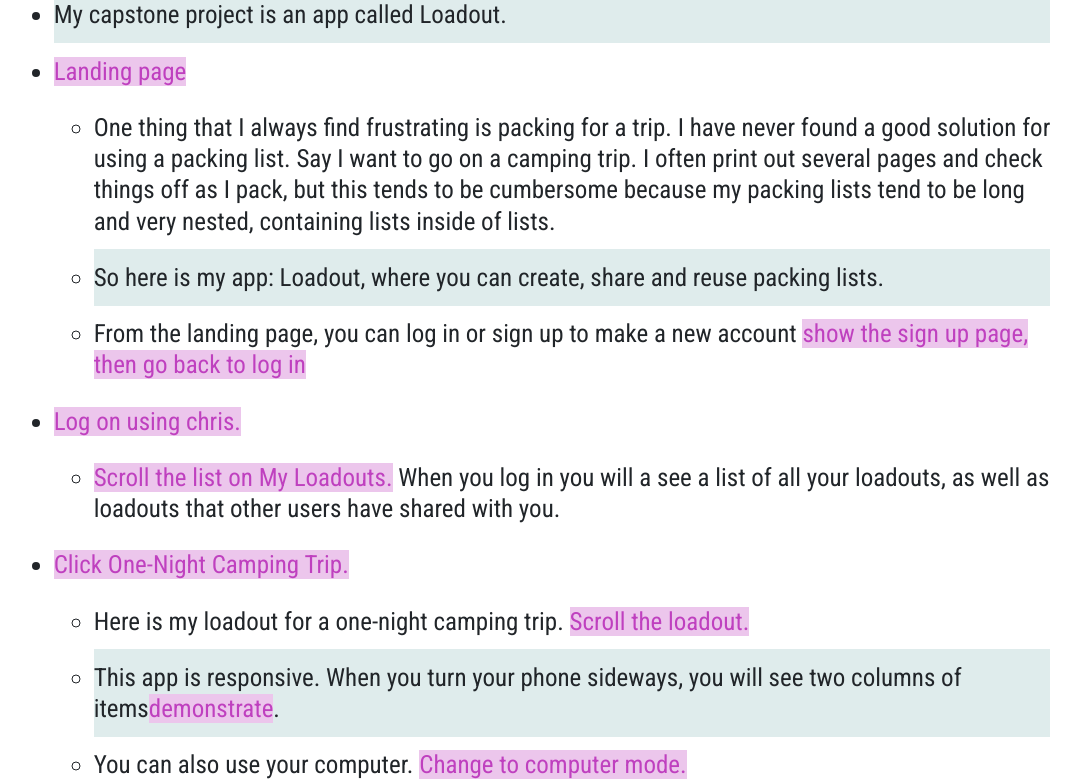
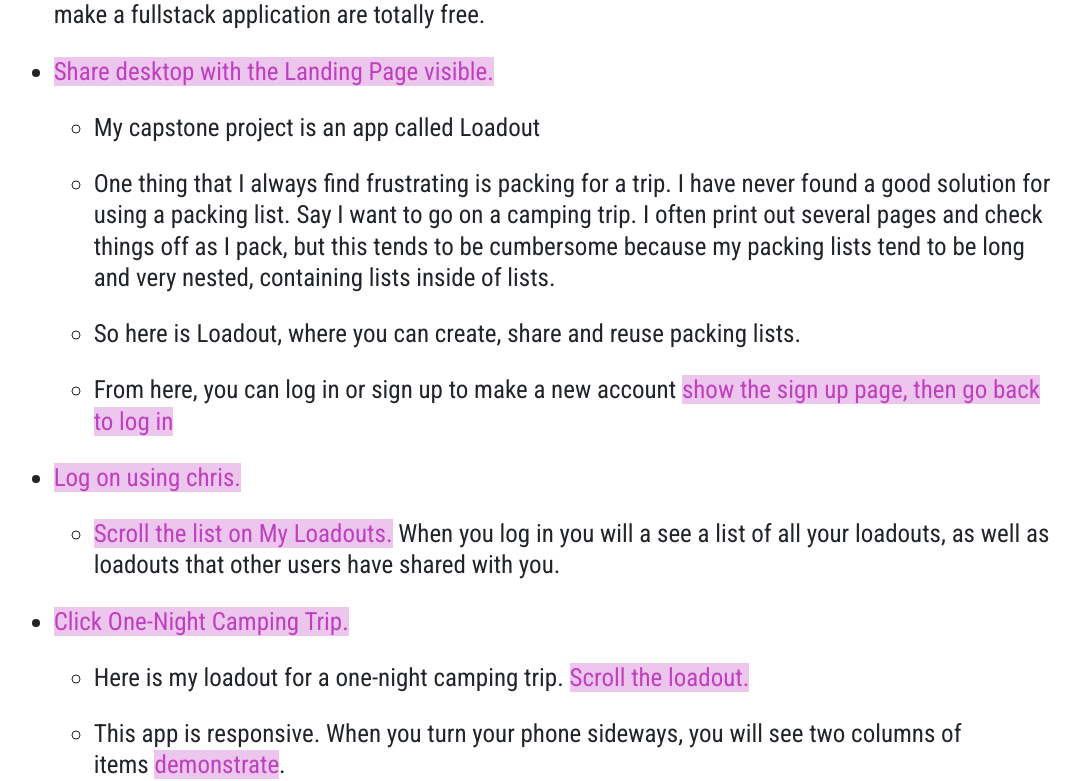
Before and after one commit to Chris-Fortier/loadout-fullstack, a React (Create React App) app in the folder client/: page /presentation in a window 1280 px wide. Shown: the part 932-1713 px from the top of the page, without its empty margins (108-1189 px from the left). Built offline with nearby package versions, Linux system fonts and the light colour scheme.

Commit message:
apply minor updates to presentation script

```diff
--- a/client/src/components/pages/Presentation.js
+++ b/client/src/components/pages/Presentation.js
@@ -31,6 +31,11 @@ export default function StyleTester() {
                </ul>
                <h2>Presentation Notes</h2>
                <ul>
+                  <li>
+                     <span className="presentation-action">
+                        Share camera and audio.
+                     </span>
+                  </li>
                   <li>I’m Chris Fortier.</li>
                   <li>
                      My background includes working on video games as an artist
@@ -45,11 +50,13 @@ export default function StyleTester() {
                      libraries required to make a fullstack application are
                      totally free.
                   </li>
-                  <li>My capstone project is an app called Loadout.</li>
                   <li>
-                     <span className="presentation-action">Landing page</span>
+                     <span className="presentation-action">
+                        Share desktop with the Landing Page visible.
+                     </span>
                   </li>
                   <ul>
+                     <li>My capstone project is an app called Loadout</li>
                      <li>
                         One thing that I always find frustrating is packing for
                         a trip. I have never found a good solution for using a
@@ -60,12 +67,12 @@ export default function StyleTester() {
                         inside of lists.
                      </li>
                      <li>
-                        So here is my app: Loadout, where you can create, share
-                        and reuse packing lists.
+                        So here is Loadout, where you can create, share and
+                        reuse packing lists.
                      </li>
                      <li>
-                        From the landing page, you can log in or sign up to make
-                        a new account{" "}
+                        From here, you can log in or sign up to make a new
+                        account{" "}
                         <span className="presentation-action">
                            show the sign up page, then go back to log in
                         </span>
@@ -100,7 +107,7 @@ export default function StyleTester() {
                      </li>
                      <li>
                         This app is responsive. When you turn your phone
-                        sideways, you will see two columns of items
+                        sideways, you will see two columns of items&nbsp;
                         <span className="presentation-action">demonstrate</span>
                         .
                      </li>
@@ -248,7 +255,7 @@ export default function StyleTester() {
                         you can assign them different permissions, depending on
                         what you want them to be able to do, such as being able
                         to pack and unpack; edit the loadout; or have admin
-                        privileges.
+                        privileges.&nbsp;
                         <span className="presentation-action">
                            Uncheck the first two, save changes, then click the
                            remove button to remove the new user.
@@ -269,11 +276,7 @@ export default function StyleTester() {
                         </span>
                      </li>
                   </ul>
-                  <li>
-                     <span className="presentation-action">
-                        Click to log out
-                     </span>
-                  </li>
+                  <li className="presentation-action">Click to log out</li>
                   <ul>
                      <li>And that is Loadout</li>
                      <li>
@@ -290,11 +293,18 @@ export default function StyleTester() {
                         repeating that process in different ways and start to
                         see all the functionality of my app come together.
                      </li>
+                     <li className="presentation-action">
+                        Stop sharing screen
+                     </li>
                      <li>
                         I’m going to continue working on Loadout and other
                         projects, and am also seeking full-stack developer
                         opportunities. My information will be posted in the Zoom
                         chat.
+                     </li>
+                     {/* <li>Thank you for your time.</li> */}
+                     <li className="presentation-action">
+                        Stop sharing video and audio
                      </li>
                   </ul>
                </ul>
--- a/client/src/style/style.scss
+++ b/client/src/style/style.scss
@@ -1045,9 +1045,9 @@ li {
    line-height: 1.25em;
 }
 
-li:nth-child(even) {
-   background-color: hsl(180, 25, 90);
-}
+// li:nth-child(even) {
+//    background-color: hsl(180, 25, 90);
+// }
 
 .presentation-action {
    color: hsl(300, 50, 50);
```
